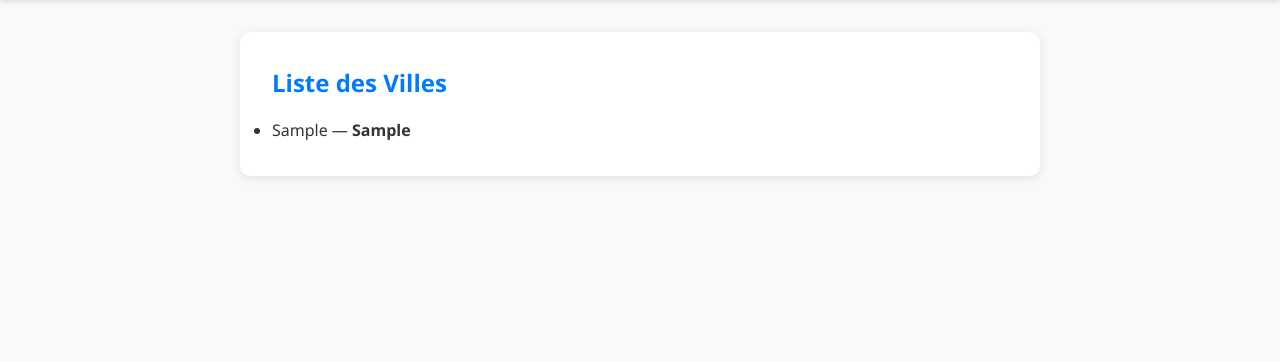
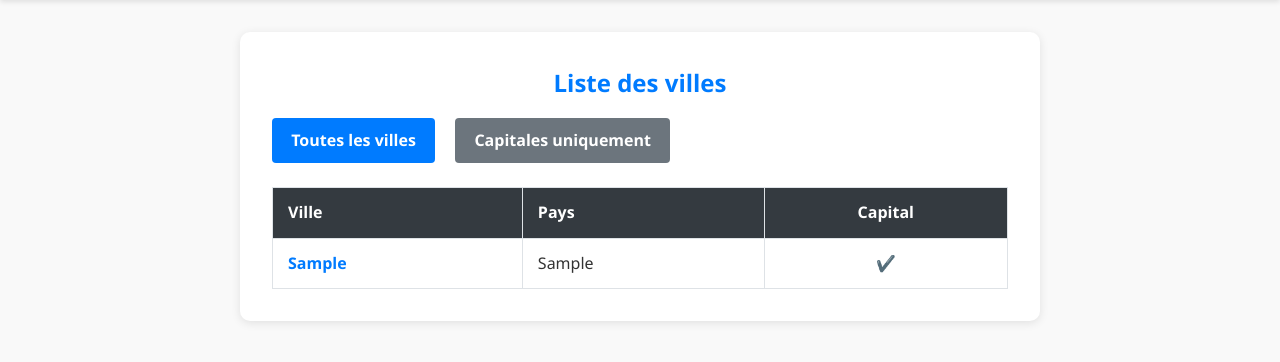
Before and after one commit to Katiadje/DjangoProject, a Django app: page /cities/ in a window 1280 px wide. Shown: the part 157-519 px from the top of the page. Run offline with Django 5.2, Linux system fonts and the light colour scheme; tables that the repository leaves empty hold one stand-in row (values such as "Sample post").

Commit message:
ajout des capitales

```diff
--- a/sakila/models.py
+++ b/sakila/models.py
@@ -13,7 +13,24 @@ class Country(models.Model):
     def __str__(self):
         return self.country
 
-# Film model (correctement en dehors de Country)
+
+# City model
+class City(models.Model):
+    city_id = models.AutoField(primary_key=True)
+    city = models.CharField(max_length=50, unique=True)
+    country = models.ForeignKey(Country, on_delete=models.CASCADE, related_name='cities')
+    capital = models.BooleanField(default=False)  # <-- ici capital au lieu de is_capital
+    last_update = models.DateTimeField(auto_now=True)
+
+    class Meta:
+        db_table = 'city'
+        ordering = ['city']
+
+    def __str__(self):
+        return self.city
+
+
+# Film model (indépendant)
 class Film(models.Model):
     film_id = models.AutoField(primary_key=True)
     title = models.CharField(max_length=255)
@@ -28,6 +45,7 @@ class Film(models.Model):
     def __str__(self):
         return self.title
 
+
 # User model
 class User(models.Model):
     username = models.CharField(max_length=150, unique=True)
@@ -35,17 +53,3 @@ class User(models.Model):
 
     class Meta:
         db_table = 'users'
-
-# City model
-class City(models.Model):
-    city_id = models.AutoField(primary_key=True)
-    city = models.CharField(max_length=50, unique=True)
-    country = models.ForeignKey(Country, on_delete=models.CASCADE, related_name='cities')
-    last_update = models.DateTimeField(auto_now=True)
-
-    class Meta:
-        db_table = 'city'
-        ordering = ['city']
-
-    def __str__(self):
-        return self.city
--- a/sakila/templates/cities.html
+++ b/sakila/templates/cities.html
@@ -1,15 +1,97 @@
-<!-- sakila/templates/cities.html -->
 {% extends "base.html" %}
-
-{% block title %}Cities{% endblock %}
+{% block title %}Villes{% endblock %}
 
 {% block content %}
-<h2>Liste des Villes</h2>
-<ul>
-  {% for city in cities %}
-    <li>{{ city }} — <strong>{{ city.country }}</strong></li>
-  {% empty %}
-    <li>Aucune ville trouvée.</li>
-  {% endfor %}
-</ul>
-{% endblock content %}
+<style>
+  /* Container */
+  .filter-buttons {
+    margin-bottom: 1.5rem;
+  }
+
+  .filter-buttons a {
+    padding: 0.6rem 1.2rem;
+    border-radius: 4px;
+    text-decoration: none;
+    font-weight: 600;
+    color: white;
+    background-color: #6c757d; /* gris par défaut */
+    margin-right: 1rem;
+    transition: background-color 0.3s ease;
+    display: inline-block;
+  }
+
+  .filter-buttons a.active,
+  .filter-buttons a:hover {
+    background-color: #007bff; /* bleu vif */
+  }
+
+  /* Table styles */
+  table {
+    width: 100%;
+    border-collapse: collapse;
+    font-family: Arial, sans-serif;
+  }
+
+  thead {
+    background-color: #343a40; /* gris foncé */
+    color: white;
+  }
+
+  th, td {
+    padding: 12px 15px;
+    border: 1px solid #dee2e6;
+    text-align: left;
+  }
+
+  th.capital, td.capital {
+    text-align: center;
+  }
+
+  tbody tr:nth-child(even) {
+    background-color: #f8f9fa; /* gris clair */
+  }
+
+  tbody tr:hover {
+    background-color: #e9ecef;
+  }
+
+  /* Lien dans le tableau */
+  tbody td a {
+    color: #007bff;
+    text-decoration: none;
+    font-weight: 600;
+  }
+
+  tbody td a:hover {
+    text-decoration: underline;
+  }
+</style>
+
+<h2 style="text-align: center;">Liste des villes</h2>
+
+<div class="filter-buttons">
+  <a href="{% url 'cities' %}?show=all" class="{% if show == 'all' %}active{% endif %}">Toutes les villes</a>
+  <a href="{% url 'cities' %}?show=capitals" class="{% if show == 'capitals' %}active{% endif %}">Capitales uniquement</a>
+</div>
+
+<table>
+  <thead>
+    <tr>
+      <th>Ville</th>
+      <th>Pays</th>
+      <th class="capital">Capital</th>
+    </tr>
+  </thead>
+  <tbody>
+    {% for city in cities %}
+    <tr>
+      <td><a href="{% url 'city_detail' city.city_id %}">{{ city.city }}</a></td>
+      <td>{{ city.country.country }}</td>
+      <td class="capital">{% if city.capital %}✔️{% else %}❌{% endif %}</td>
+    </tr>
+    {% empty %}
+    <tr><td colspan="3">Aucune ville trouvée.</td></tr>
+    {% endfor %}
+  </tbody>
+</table>
+{% endblock %}
--- a/sakila/templates/countries.html
+++ b/sakila/templates/countries.html
@@ -4,7 +4,7 @@
 {% block title %}Countries{% endblock %}
 
 {% block content %}
-<h2>Countries List</h2>
+<h2>Liste des Pays</h2>
 <ul>
   {% for country in countries %}
     <li>{{ country.country_id }}. {{ country.country }}</li>
--- a/sakila/urls.py
+++ b/sakila/urls.py
@@ -6,4 +6,8 @@ urlpatterns = [
     path('countries/', views.countries, name='countries'),
     path('cities/', views.cities, name='cities'),
     path('films/', views.films, name='films'),
+    path('cities/', views.cities, name='cities'),
+
+    # route détail ville
+    path('cities/<int:city_id>/', views.city_detail, name='city_detail'),
 ]
--- a/sakila/views.py
+++ b/sakila/views.py
@@ -1,13 +1,23 @@
-from django.shortcuts import render, redirect
-from .models import Country, City, User, Film  # Film ajouté
+from django.shortcuts import render, get_object_or_404
+from .models import Country, City, Film
 
 def countries(request):
     countries = Country.objects.all()
     return render(request, 'countries.html', {'countries': countries})
 
 def cities(request):
-    cities = City.objects.all().select_related('country')
-    return render(request, 'cities.html', {'cities': cities})
+    show = request.GET.get('show', 'all')  # Récupère paramètre show ou 'all' par défaut
+
+    if show == 'capitals':
+        cities = City.objects.filter(capital=True).select_related('country')
+    else:
+        cities = City.objects.all().select_related('country')
+
+    context = {
+        'cities': cities,
+        'show': show,
+    }
+    return render(request, 'cities.html', context)
 
 def banner(request):
     return render(request, 'banner.html')
@@ -15,3 +25,7 @@ def banner(request):
 def films(request):
     films = Film.objects.all()
     return render(request, 'films.html', {'films': films})
+
+def city_detail(request, city_id):
+    city = get_object_or_404(City.objects.select_related('country'), city_id=city_id)
+    return render(request, 'city_detail.html', {'city': city})
```
Also changed, not shown: docker-compose.yaml (added, +35 -0 lines), 1 other file.
